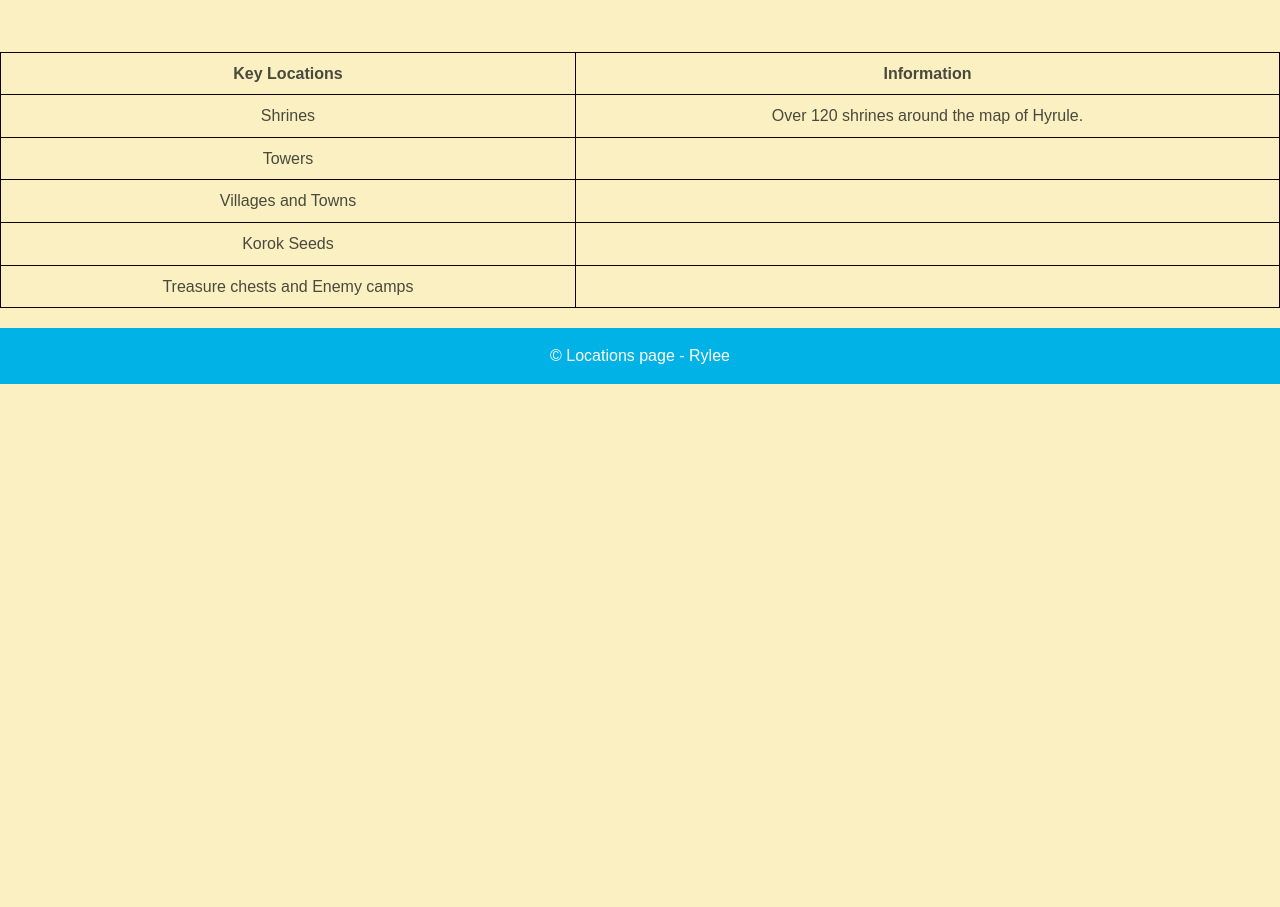
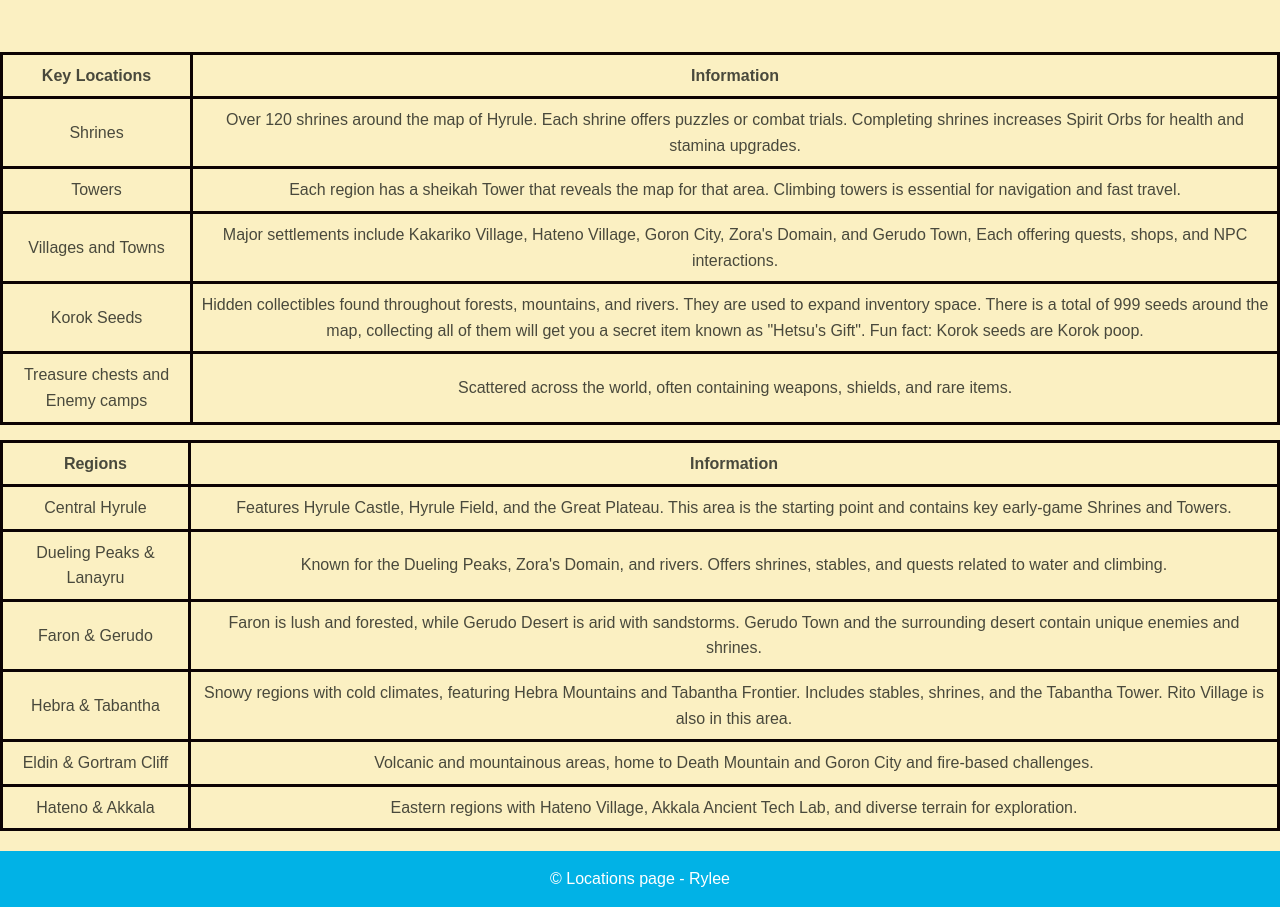
Before and after one commit to ryleejakob2000/Project-code-assignment, a plain HTML site: page locations.html in a window 1280 px wide. Shown: the part 765-1672 px from the top of the page. Before the commit the page ends 1149 px from the top, so only its background shows below. Drawn offline with Linux system fonts and the light colour scheme.

Commit message:
Final Commit (Rylee)

```diff
--- a/locations.html
+++ b/locations.html
@@ -101,23 +101,54 @@
                 </tr>
                 <tr>
                     <td>Shrines</td>
-                    <td>Over 120 shrines around the map of Hyrule.</td>
+                    <td>Over 120 shrines around the map of Hyrule. Each shrine offers puzzles or combat trials. Completing shrines increases Spirit Orbs for health and stamina upgrades.</td>
                 </tr>
                 <tr>
                     <td>Towers</td>
-                    <td></td>
+                    <td>Each region has a sheikah Tower that reveals the map for that area. Climbing towers is essential for navigation and fast travel.</td>
                 </tr>
                 <tr>
                     <td>Villages and Towns</td>
-                    <td></td>
+                    <td>Major settlements include Kakariko Village, Hateno Village, Goron City, Zora's Domain, and Gerudo Town, Each offering quests, shops, and NPC interactions.</td>
                 </tr>
                 <tr>
                     <td>Korok Seeds</td>
-                    <td></td>
+                    <td>Hidden collectibles found throughout forests, mountains, and rivers. They are used to expand inventory space. There is a total of 999 seeds around the map, collecting all of them will get you a secret item known as "Hetsu's Gift". Fun fact: Korok seeds are Korok poop.</td>
                 </tr>
                 <tr>
                     <td>Treasure chests and Enemy camps</td>
-                    <td></td>
+                    <td>Scattered across the world, often containing weapons, shields, and rare items.</td>
+                </tr>
+            </table>
+
+            <table>
+                <tr>
+                    <th>Regions</th>
+                    <th>Information</th>
+                </tr>
+                <tr>
+                    <td>Central Hyrule</td>
+                    <td>Features Hyrule Castle, Hyrule Field, and the Great Plateau. This area is the starting point and contains key early-game Shrines and Towers.</td>
+                </tr>
+                <tr>
+                    <td>Dueling Peaks & Lanayru</td>
+                    <td>Known for the Dueling Peaks, Zora's Domain, and rivers. Offers shrines, stables, and quests related to water and climbing.</td>
+                </tr>
+                <tr>
+                    <td>Faron & Gerudo</td>
+                    <td>Faron is lush and forested, while Gerudo Desert is arid with sandstorms. Gerudo Town and the surrounding desert contain unique enemies and shrines.</td>
+                </tr>
+                <tr>
+                    <td>Hebra & Tabantha</td>
+                    <td>Snowy regions with cold climates, featuring Hebra Mountains and Tabantha Frontier. Includes stables, shrines, and the Tabantha Tower. Rito Village is also in this area.</td>
+                </tr>
+                <tr>
+                    <td>Eldin & Gortram Cliff</td>
+                    <td>Volcanic and mountainous areas, home to Death Mountain and Goron City and fire-based challenges.</td>
+                </tr>
+                <tr>
+                    <td>Hateno & Akkala</td>
+                    <td>Eastern regions with Hateno Village, Akkala Ancient Tech Lab, and diverse terrain for exploration.</td>
                 </tr>
             </table>
 
--- a/locationsstyle.css
+++ b/locationsstyle.css
@@ -1,3 +1,4 @@
+/* Define global color variables */
 :root {
     --blue: #01B2E6;
     --gold: #FEB400;
@@ -6,24 +7,30 @@
     --bronze: #AF7806;
 }
 
+/* Ensure html and body stretch to full page height */
 html, body {
     height: 100%;
 }
 
+/* Make the body a vertical flex container */
 body {
     display: flex;
     flex-direction: column;
 }
 
+/* Main content grows to fill space */
 main {
     flex: 1;
 }
+
+/* Reset default spacing and use border-box sizing */
 * {
     margin: 0;
     padding: 0;
     box-sizing: border-box;
 }
 
+/* Base body styling */
 body {
     font-family: Arial, sans-serif;
     background: var(--cream);
@@ -31,6 +38,7 @@
     line-height: 1.6;
 }
 
+/* Header styling */
 header {
     background: var(--blue);
     color: white;
@@ -38,15 +46,18 @@
     text-align: center;
 }
 
+/* Navigation bar */
 nav {
     background: var(--gray);
 }
 
+/* Horizontal nav list */
 nav ul {
     display: flex;
     list-style: none;
 }
 
+/* Nav links */
 nav ul li a {
     color: var(--cream);
     padding: 14px 20px;
@@ -54,11 +65,13 @@
     text-decoration: none;
 }
 
+/* Nav hover effect */
 nav ul li a:hover {
     background: var(--gold);
     color: var(--gray);
 }
 
+/* Footer styling */
 footer {
     background: var(--blue);
     color: white;
@@ -67,6 +80,7 @@
     margin-top: 20px;
 }
 
+/* Slideshow container */
 .slideshow {
     width: 700px;
     height: 500px;
@@ -87,11 +101,12 @@
     padding: 10px;
 }
 
+/* Active slide */
 .slide.active {
     display: block;
 }
 
-/* Image stays inside box */
+/* Slide image */
 .slide img {
     width: 100%;
     height: 350px;
@@ -100,13 +115,13 @@
     border-radius: 8px;
 }
 
-/* Caption */
+/* Slide caption */
 .caption {
     margin-top: 10px;
     font-size: 1rem;
 }
 
-/* Arrows */
+/* Slideshow arrows */
 .arrow {
     position: absolute;
     top: 50%;
@@ -120,26 +135,33 @@
     border-radius: 50%;
 }
 
+/* Arrow positions */
 .arrow.left {
-    left: 30px; /* outside the slideshow */
+    left: 30px;
 }
 
 .arrow.right {
-    right: 30px; /* outside the slideshow */
+    right: 30px;
 }
 
+/* Arrow hover */
 .arrow:hover {
     background: rgba(255,255,255,0.5);
 }
 
+/* Table styling */
 table {
     width: 100%;
     border-collapse: collapse;
     margin-top: 15px;
 }
+
+/* Table borders */
 table, th, td {
-            border: 1px solid #0c0303;
+    border: 3px solid #0c0303;
 }
+
+/* Table cell spacing */
 th, td {
     padding: 8px;
     text-align: center;
--- a/timelinestyle.css
+++ b/timelinestyle.css
@@ -1,3 +1,4 @@
+/* Global color variables */
 :root {
     --blue: #01B2E6;
     --gold: #FEB400;
@@ -6,26 +7,30 @@
     --bronze: #AF7806;
 }
 
+/* Full-height layout */
 html, body {
     height: 100%;
 }
 
+/* Flex column layout */
 body {
     display: flex;
     flex-direction: column;
 }
 
-/* Main content grows to fill space */
+/* Main content fills space */
 main {
     flex: 1;
 }
 
+/* Reset spacing + sizing */
 * {
     margin: 0;
     padding: 0;
     box-sizing: border-box;
 }
 
+/* Base body styling */
 body {
     font-family: Arial, sans-serif;
     background: var(--cream);
@@ -33,6 +38,7 @@
     line-height: 1.6;
 }
 
+/* Header styling */
 header {
     background: var(--blue);
     color: white;
@@ -40,15 +46,18 @@
     text-align: center;
 }
 
+/* Nav background */
 nav {
     background: var(--gray);
 }
 
+/* Horizontal nav list */
 nav ul {
     display: flex;
     list-style: none;
 }
 
+/* Nav links */
 nav ul li a {
     color: var(--cream);
     padding: 14px 20px;
@@ -56,11 +65,13 @@
     text-decoration: none;
 }
 
+/* Nav hover effect */
 nav ul li a:hover {
     background: var(--gold);
     color: var(--gray);
 }
 
+/* Footer styling */
 footer {
     background: var(--blue);
     color: white;
@@ -69,6 +80,7 @@
     margin-top: 50px;
 }
 
+/* Slideshow container */
 .slideshow {
     width: 700px;
     height: 500px;
@@ -80,7 +92,7 @@
     color: #eee;
 }
 
-/* Each slide */
+/* Slide base */
 .slide {
     width: 100%;
     height: 100%;
@@ -89,11 +101,12 @@
     padding: 10px;
 }
 
+/* Visible slide */
 .slide.active {
     display: block;
 }
 
-/* Image stays inside box */
+/* Slide image */
 .slide img {
     width: 100%;
     height: 350px;
@@ -102,13 +115,13 @@
     border-radius: 8px;
 }
 
-/* Caption */
+/* Slide caption */
 .caption {
     margin-top: 10px;
     font-size: 1rem;
 }
 
-/* Arrows */
+/* Slideshow arrows */
 .arrow {
     position: absolute;
     top: 50%;
@@ -122,37 +135,47 @@
     border-radius: 50%;
 }
 
+/* Arrow positions */
 .arrow.left {
-    left: 30px; /* outside the slideshow */
+    left: 30px;
 }
 
 .arrow.right {
-    right: 30px; /* outside the slideshow */
+    right: 30px;
 }
 
+/* Arrow hover effect */
 .arrow:hover {
     background: rgba(255,255,255,0.5);
 }
 
+/* Table layout */
 table {
     width: 100%;
     border-collapse: collapse;
     margin-top: 15px;
 }
+
+/* Table borders */
 table, th, td {
-            border: 1px solid #0c0303;
+    border: 3px solid #0c0303;
 }
+
+/* Table cell spacing */
 th, td {
     padding: 8px;
     text-align: center;
 }
 
+/* Side‑by‑side videos */
 .video-container {
     display: flex;
-    gap: 20px; /* Space between videos */
-    justify-content: center; /* Centers the videos horizontally */
+    gap: 20px;
+    justify-content: center;
 }
+
+/* Video sizing */
 .video-container video {
-    width: 48%; /* Ensures two videos fit side-by-side with a gap */
+    width: 48%;
     height: auto;
 }
```
Also changed, not shown: characters.html (+1 -1 lines), charactersstyle2.css (+29 -17 lines), indexstylesheet.css (+17 -1 lines), ryleestylesheet.css (+15 -4 lines), timeline.html (+12 -21 lines). Lines whose indentation alone changed are shown as unchanged.
